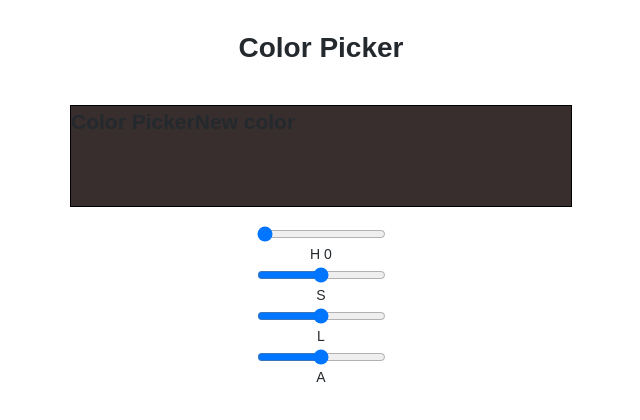
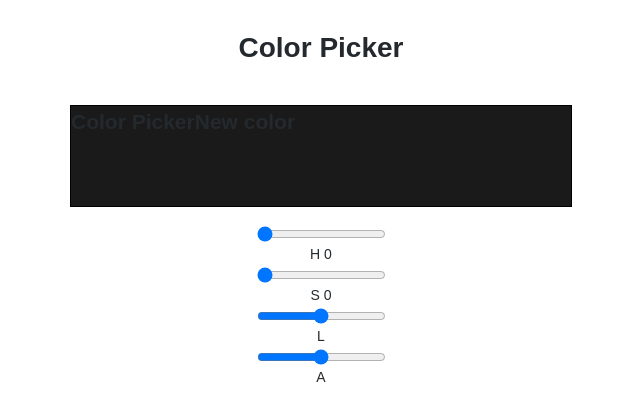
Before and after one commit to Amheisern/ColorPicker, a React (Vite) app: page / in a window 1280 px wide. Shown: the top 420 px of the page, without its empty margins (319-959 px from the left). Built offline with nearby package versions, Linux system fonts and the light colour scheme.

Commit message:
got aturation to work as well

```diff
--- a/src/components/Picker.tsx
+++ b/src/components/Picker.tsx
@@ -2,7 +2,8 @@ import React, { useState } from 'react'
 
 export function Picker() {
   const [hueValue, hueSetValue] = useState<string | number>(0)
-  const newBackgroundColor = `hsl(${hueValue},10%,20%)`
+  const [saturationValue, saturationSetValue] = useState<string | number>(0)
+  const newBackgroundColor = `hsl(${hueValue},${saturationValue}%,10%)`
   const newStyle = { backgroundColor: newBackgroundColor }
   // Declares we are going to use some state (e.g. useState)
   // • Sets initial value (e.g. 0)
@@ -16,6 +17,9 @@ export function Picker() {
   // Simplify (using Destructuring Assignment)
   // const newBackgroundColor = `hsl(50,8%,20%)`
   // const newStyle = { backgroundColor: newBackgroundColor }
+  function handleSaturationValue(event: React.ChangeEvent<HTMLInputElement>) {
+    saturationSetValue(event.target.value)
+  }
   function handleHueSlideValue(event: React.ChangeEvent<HTMLInputElement>) {
     // event.preventDefault()
     hueSetValue(event.target.value)
@@ -41,13 +45,15 @@ export function Picker() {
       </div>
       <div>
         <input
+          value={saturationValue}
+          onChange={handleSaturationValue}
           type="range"
           id="Saturation"
           name="Saturation"
-          min="0"
-          max="100"
+          min="0%"
+          max="100%"
         />
-        <label htmlFor="Saturation">S </label>
+        <label htmlFor="Saturation">S {saturationValue}</label>
       </div>
       <div>
         <input
--- a/src/index.scss
+++ b/src/index.scss
@@ -33,5 +33,5 @@ h2 {
   width: 500px;
   height: 100px;
   border: 1px solid black;
-  background: blue;
+  background: red;
 }
```
